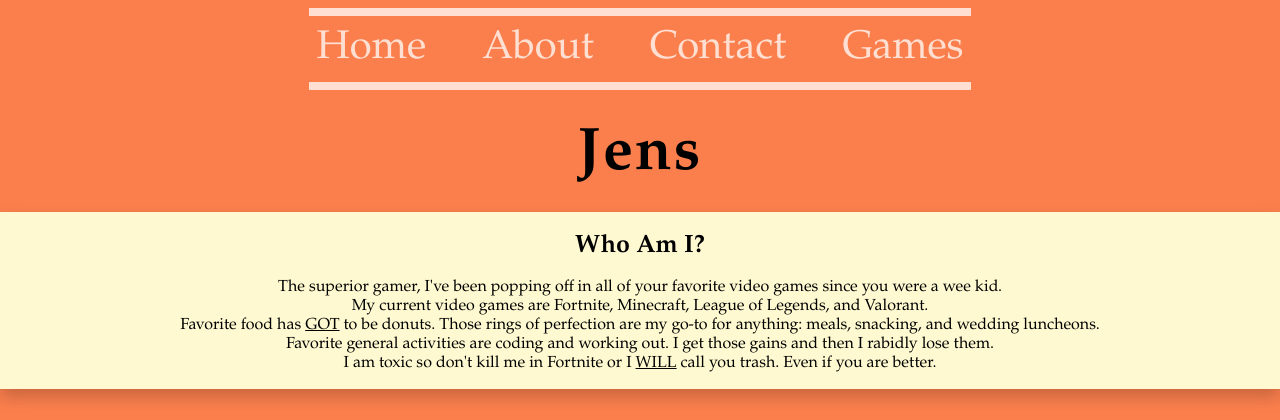
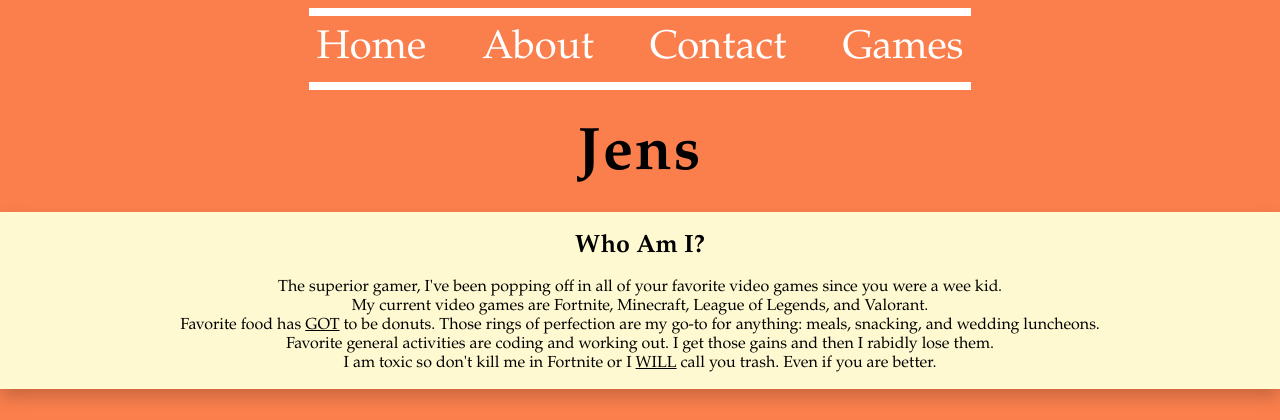
Before and after one commit to Serided/GangDev, a PHP site: page /jens.html in a window 1280 px wide. Shown: the top 420 px of the page. Run offline with PHP 8.4, Linux system fonts and the light colour scheme.

Commit message:
Modified menu transparency, now only the word backgrounds are transparent. Updated favicon.

```diff
--- a/css/style.css
+++ b/css/style.css
@@ -64,7 +64,7 @@ h2,h3,h4,h5,h6 {
 }
 
 .line {
-  opacity: 75%;
+  opacity: 100%;
 }
 
 /* Make the sections snap to the sides of the page */
@@ -82,8 +82,7 @@ h2,h3,h4,h5,h6 {
 /* Dropdown Buttons */
 .btn {
   font-family: "Book Antiqua";
-  background-color: #FB7F4D;
-  opacity: 75%;
+  background-color: rgba(251,127,77,.85);
   border-radius: 10px;
   /* background-color: transparent; */
   text-decoration: none;
```
Also changed, not shown: favicon.ico.
